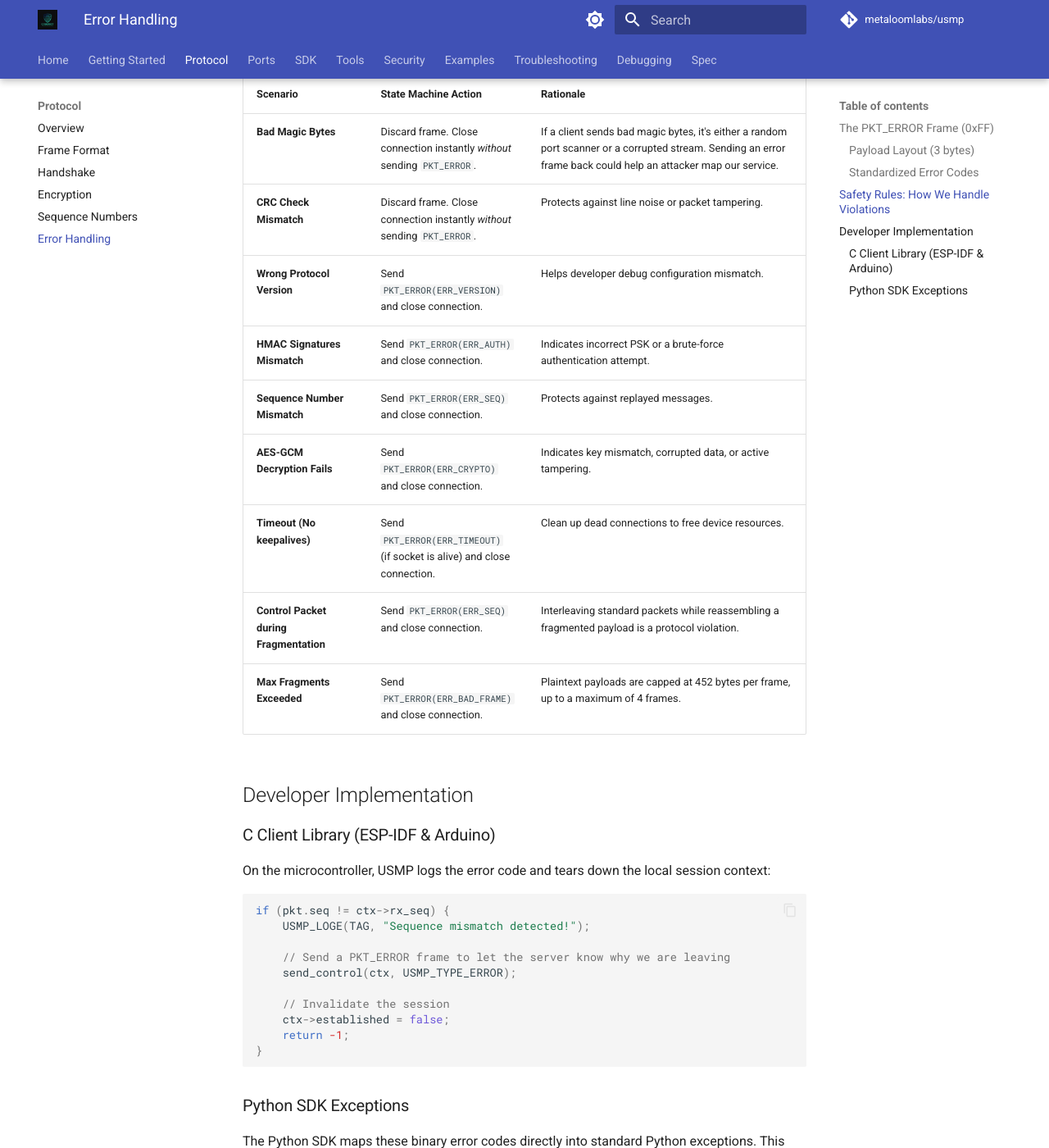
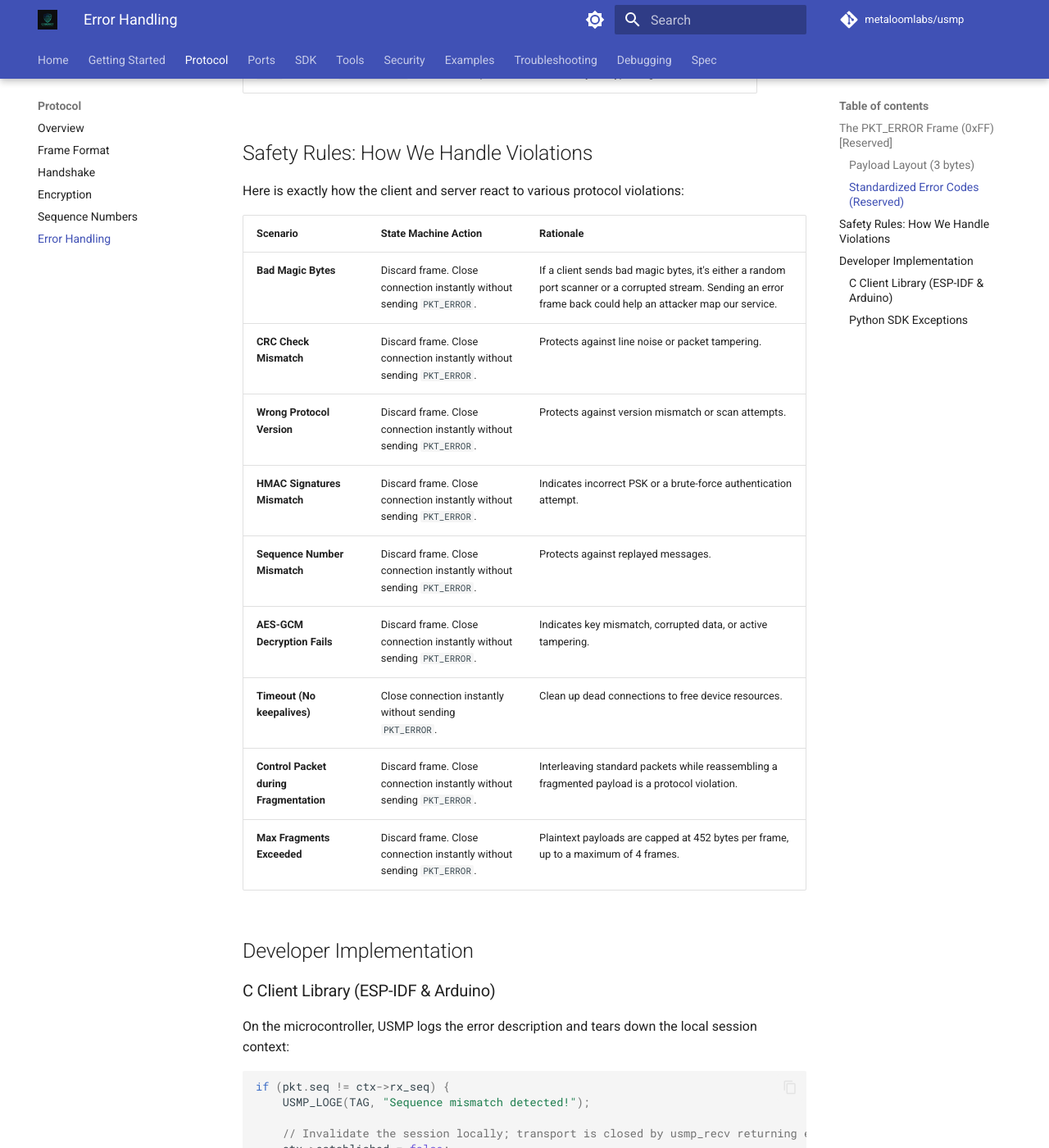
Before and after one commit to metaloomlabs/usmp, an MkDocs documentation site: the page built from docs/protocol/error-handling.md, in a window 1280 px wide and 1400 px high, scrolled down 1222 px. Shown: the whole window at 82% size. Built offline with MkDocs 1.6.1 and Material for MkDocs 9.7.7, drawn with Linux system fonts in a browser that asks for light colours; comment, search, counter and statistics services are not loaded; some of the changed text lies outside the part shown.

Commit message:
docs: align documentation and codebase for error handling, async lookup, heap allocations, and logging

````diff
--- a/docs/protocol/error-handling.md
+++ b/docs/protocol/error-handling.md
@@ -6,16 +6,20 @@
 
 Think of our error handling rules as safety seatbelts: if they detect any abnormal movement, they lock down instantly to protect your device and your data.
 
-## The `PKT_ERROR` Frame (0xFF)
+> [!NOTE]
+> **Reserved Status of `PKT_ERROR`**
+> The `PKT_ERROR` packet type (`0xFF`) and associated binary error codes are currently **reserved** in the protocol specification for future diagnostic telemetry. In the current reference implementation, both client and server immediately close the underlying transport connection without transmitting error frames. This prevents information leakage and timing attacks that could help an attacker map our service.
 
-When one side detects a protocol violation or cryptographic failure, it attempts to tell the other side *why* it is disconnecting by sending a `PKT_ERROR` packet before closing the socket.
+## The `PKT_ERROR` Frame (0xFF) [Reserved]
+
+When supported in future versions, if one side detects a protocol violation or cryptographic failure, it will attempt to tell the other side *why* it is disconnecting by sending a `PKT_ERROR` packet before closing the socket.
 
 #### Payload Layout (3 bytes)
 
 * **Byte `0` (1 byte)**: `code` — The error code integer.
 * **Bytes `1..2` (2 bytes)**: `detail` — Optional supplementary details (u16 little-endian, such as the sequence number that caused a mismatch).
 
-### Standardized Error Codes
+### Standardized Error Codes (Reserved)
 
 | Code | Name | What it means |
 |:---|:---|:---|
@@ -33,30 +37,27 @@
 
 | Scenario | State Machine Action | Rationale |
 |:---|:---|:---|
-| **Bad Magic Bytes** | Discard frame. Close connection instantly *without* sending `PKT_ERROR`. | If a client sends bad magic bytes, it's either a random port scanner or a corrupted stream. Sending an error frame back could help an attacker map our service. |
-| **CRC Check Mismatch** | Discard frame. Close connection instantly *without* sending `PKT_ERROR`. | Protects against line noise or packet tampering. |
-| **Wrong Protocol Version** | Send `PKT_ERROR(ERR_VERSION)` and close connection. | Helps developer debug configuration mismatch. |
-| **HMAC Signatures Mismatch** | Send `PKT_ERROR(ERR_AUTH)` and close connection. | Indicates incorrect PSK or a brute-force authentication attempt. |
-| **Sequence Number Mismatch** | Send `PKT_ERROR(ERR_SEQ)` and close connection. | Protects against replayed messages. |
-| **AES-GCM Decryption Fails** | Send `PKT_ERROR(ERR_CRYPTO)` and close connection. | Indicates key mismatch, corrupted data, or active tampering. |
-| **Timeout (No keepalives)** | Send `PKT_ERROR(ERR_TIMEOUT)` (if socket is alive) and close connection. | Clean up dead connections to free device resources. |
-| **Control Packet during Fragmentation** | Send `PKT_ERROR(ERR_SEQ)` and close connection. | Interleaving standard packets while reassembling a fragmented payload is a protocol violation. |
-| **Max Fragments Exceeded** | Send `PKT_ERROR(ERR_BAD_FRAME)` and close connection. | Plaintext payloads are capped at 452 bytes per frame, up to a maximum of 4 frames. |
+| **Bad Magic Bytes** | Discard frame. Close connection instantly without sending `PKT_ERROR`. | If a client sends bad magic bytes, it's either a random port scanner or a corrupted stream. Sending an error frame back could help an attacker map our service. |
+| **CRC Check Mismatch** | Discard frame. Close connection instantly without sending `PKT_ERROR`. | Protects against line noise or packet tampering. |
+| **Wrong Protocol Version** | Discard frame. Close connection instantly without sending `PKT_ERROR`. | Protects against version mismatch or scan attempts. |
+| **HMAC Signatures Mismatch** | Discard frame. Close connection instantly without sending `PKT_ERROR`. | Indicates incorrect PSK or a brute-force authentication attempt. |
+| **Sequence Number Mismatch** | Discard frame. Close connection instantly without sending `PKT_ERROR`. | Protects against replayed messages. |
+| **AES-GCM Decryption Fails** | Discard frame. Close connection instantly without sending `PKT_ERROR`. | Indicates key mismatch, corrupted data, or active tampering. |
+| **Timeout (No keepalives)** | Close connection instantly without sending `PKT_ERROR`. | Clean up dead connections to free device resources. |
+| **Control Packet during Fragmentation** | Discard frame. Close connection instantly without sending `PKT_ERROR`. | Interleaving standard packets while reassembling a fragmented payload is a protocol violation. |
+| **Max Fragments Exceeded** | Discard frame. Close connection instantly without sending `PKT_ERROR`. | Plaintext payloads are capped at 452 bytes per frame, up to a maximum of 4 frames. |
 
 ## Developer Implementation
 
 ### C Client Library (ESP-IDF & Arduino)
 
-On the microcontroller, USMP logs the error code and tears down the local session context:
+On the microcontroller, USMP logs the error description and tears down the local session context:
 
 ```c
 if (pkt.seq != ctx->rx_seq) {
     USMP_LOGE(TAG, "Sequence mismatch detected!");
 
-    // Send a PKT_ERROR frame to let the server know why we are leaving
-    send_control(ctx, USMP_TYPE_ERROR);
-
-    // Invalidate the session
+    // Invalidate the session locally; transport is closed by usmp_recv returning error
     ctx->established = false;
     return -1;
 }
````
Also changed, not shown: docs/ports/esp32.md (+3 -2 lines), docs/ports/porting-guide.md (+1 -1 lines), docs/protocol/overview.md (+1 -1 lines), docs/spec.md (+7 -5 lines), 3 other files.
